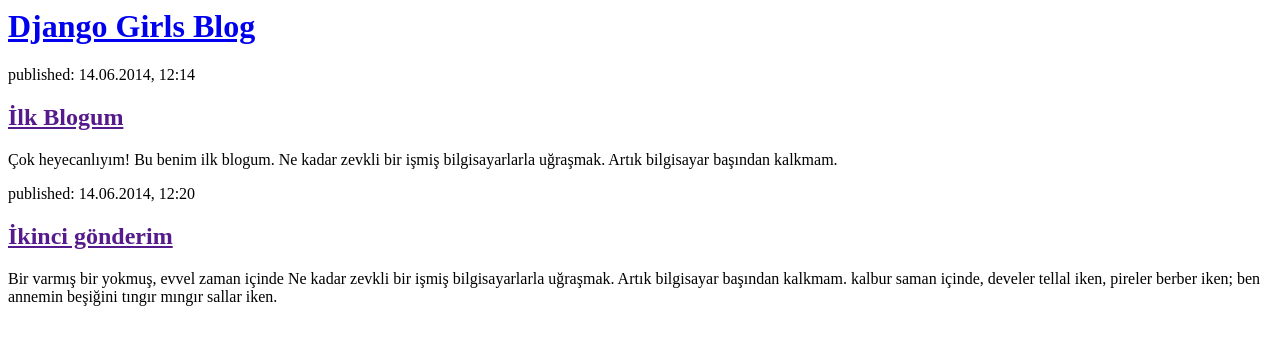
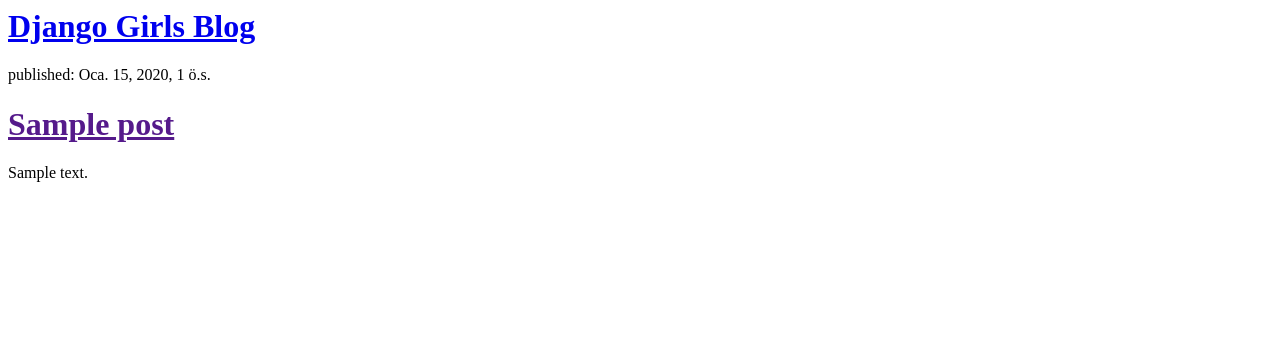
Before and after one commit to emirkanalma/my-first-blog, a Django app: page / in a window 1280 px wide. Shown: the top 345 px of the page. Run offline with Django 3.2, Linux system fonts and the light colour scheme; tables that the repository leaves empty hold one stand-in row (values such as "Sample post").

Commit message:
Dinamik HTML

```diff
--- a/blog/models.py
+++ b/blog/models.py
@@ -5,10 +5,8 @@ class Post(models.Model):
     author = models.ForeignKey('auth.User', on_delete=models.CASCADE)
     title = models.CharField(max_length=200)
     text = models.TextField()
-    created_date = models.DateTimeField(
-            default=timezone.now)
-    published_date = models.DateTimeField(
-            blank=True, null=True)
+    created_date = models.DateTimeField(default=timezone.now)
+    published_date = models.DateTimeField(blank=True, null=True)
 
     def publish(self):
         self.published_date = timezone.now()
--- a/blog/templates/blog/post_list.html
+++ b/blog/templates/blog/post_list.html
@@ -7,16 +7,13 @@
         <div>
             <h1><a href="/">Django Girls Blog</a></h1>
         </div>
-        <div>
-            <p>published: 14.06.2014, 12:14</p>
-            <h2><a href="">İlk Blogum</a></h2>
-            <p>Çok heyecanlıyım! Bu benim ilk blogum. Ne kadar zevkli bir işmiş bilgisayarlarla uğraşmak. Artık bilgisayar başından kalkmam. </p>
-        </div>
 
-        <div>
-            <p>published: 14.06.2014, 12:20</p>
-            <h2><a href="">İkinci gönderim</a></h2>
-            <p>Bir varmış bir yokmuş, evvel zaman içinde Ne kadar zevkli bir işmiş bilgisayarlarla uğraşmak. Artık bilgisayar başından kalkmam. kalbur saman içinde, develer tellal iken, pireler berber iken; ben annemin beşiğini tıngır mıngır sallar iken.</p>
-        </div>
+        {% for post in posts %}
+            <div>
+                <p>published: {{ post.published_date }}</p>
+                <h1><a href="">{{ post.title }}</a></h1>
+                <p>{{ post.text|linebreaksbr }}</p>
+            </div>
+        {% endfor %}
     </body>
 </html>
--- a/blog/views.py
+++ b/blog/views.py
@@ -1,4 +1,8 @@
 from django.shortcuts import render
+from django.utils import timezone
+from .models import Post
 
 def post_list(request):
-    return render(request, 'blog/post_list.html', {})
+    #posts = Post.objects.filter(published_date__lte=timezone.now()).order_by('published_date')
+    posts = Post.objects.all()
+    return render(request, 'blog/post_list.html', {'posts': posts})
```
